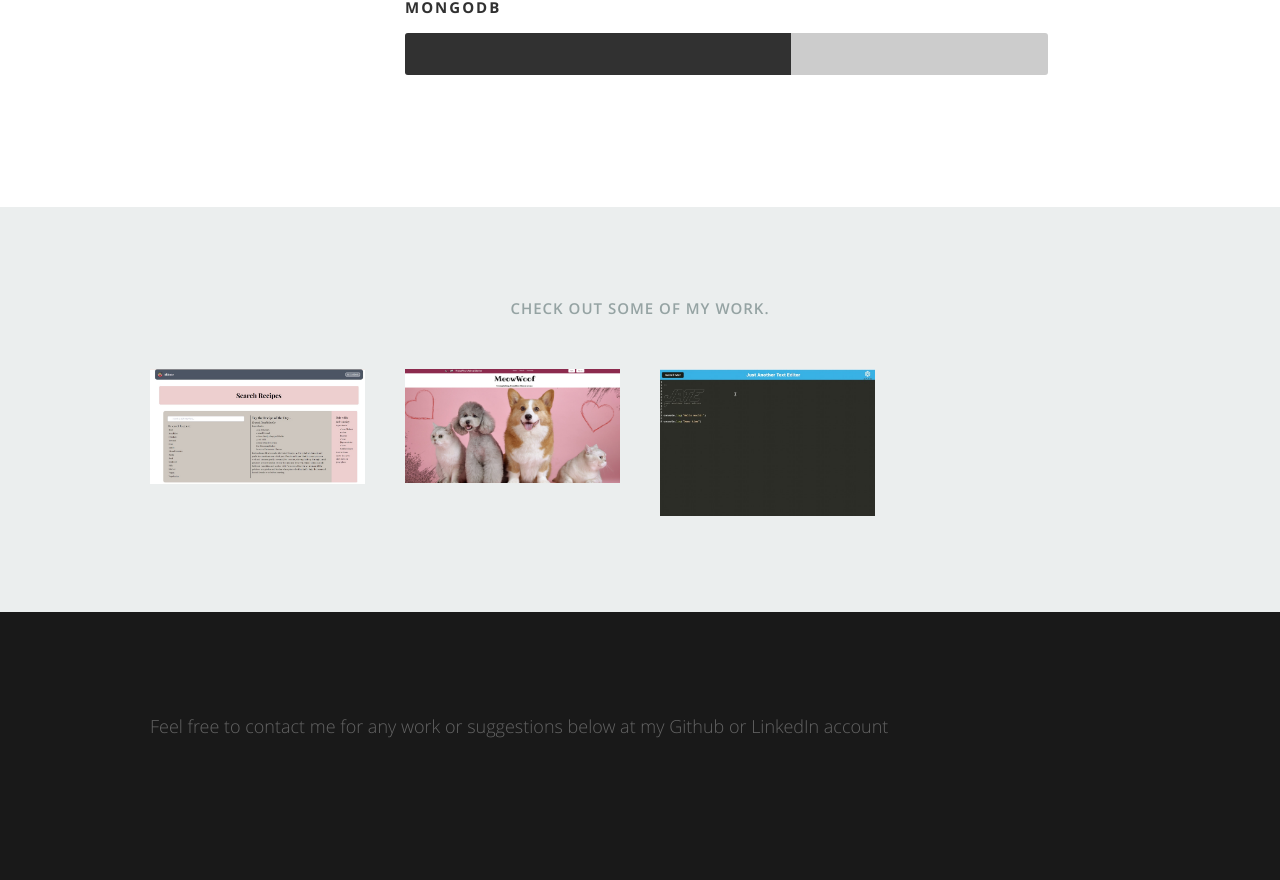
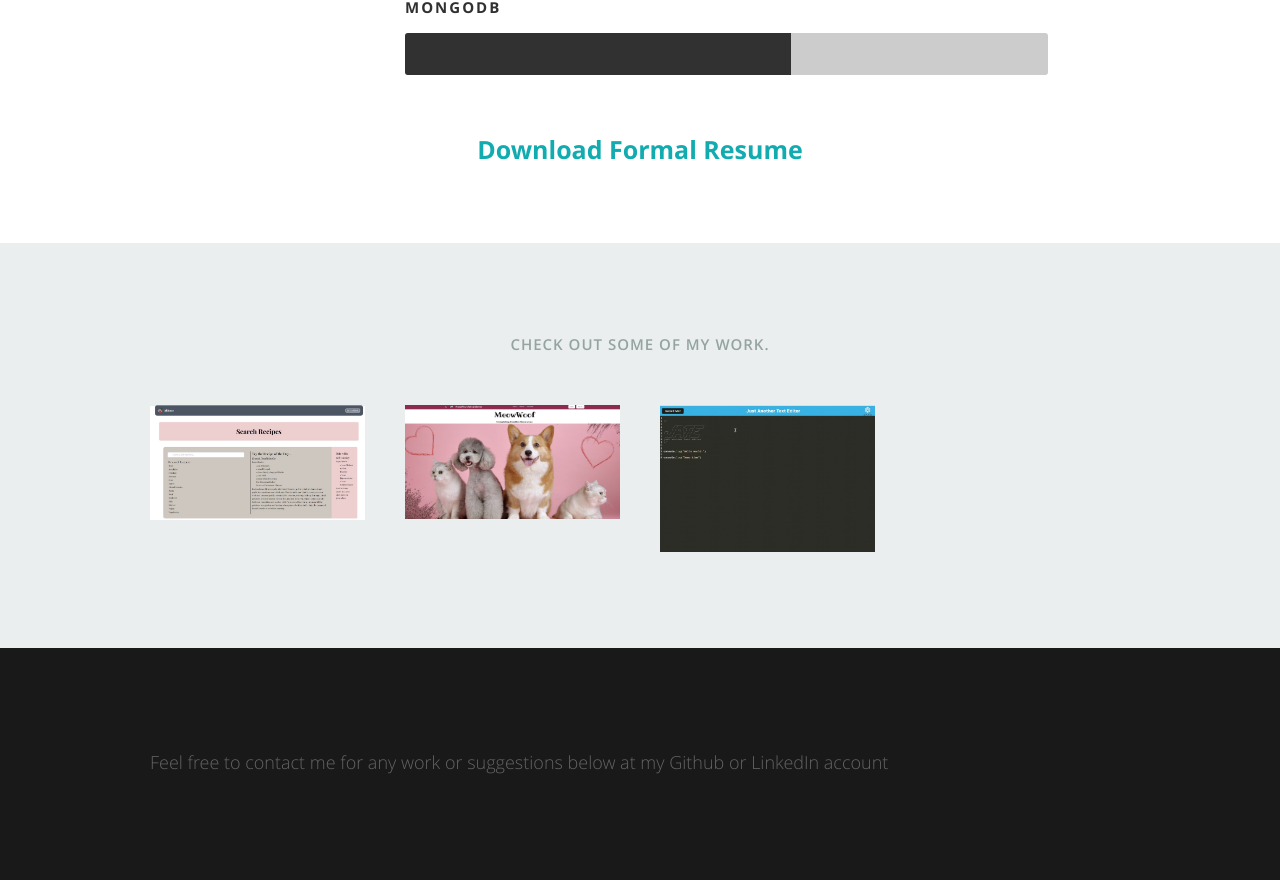
Before and after one commit to crhinesmith/crhinesmithPortfolio, a React (Create React App) app: page / in a window 1280 px wide. Shown: the part 2617-3497 px from the top of the page. Built offline with nearby package versions, Linux system fonts and the light colour scheme.

Commit message:
added feature to download resume

```diff
--- a/public/css/layout.css
+++ b/public/css/layout.css
@@ -256,6 +256,10 @@ ul#nav li.current a { color: #F06000; }
 }
 #resume h3 {
    font: 25px/30px 'opensans-bold', sans-serif;
+}
+#resume h4 {
+   font: 25px/30px 'opensans-bold', sans-serif;
+   text-align: center
 }
 
 #resume .header-col { padding-top: 9px; }
--- a/src/components/Resume.js
+++ b/src/components/Resume.js
@@ -1,4 +1,9 @@
 import React, { Component } from 'react';
+const handleClick = (item) => {
+  window.open(
+    `${item}`, "_blank", "noopener, noreferrer"
+  )
+}
 export default class Resume extends Component {
   render() {
     let resumeData = this.props.resumeData;
@@ -49,7 +54,7 @@ export default class Resume extends Component {
                         <span>&bull;</span> <em className="date">{item.MonthOfLeaving} {item.YearOfLeaving}</em></p>
 
                       <div>
-                        {item.Achievements.map(achievement => <div> {achievement}<br/> </div>)}
+                        {item.Achievements.map(achievement => <div> {achievement}<br /> </div>)}
                       </div>
                     </div>
 
@@ -92,7 +97,21 @@ export default class Resume extends Component {
           </div>
 
         </div>
+        <div>
+           {
+                resumeData.resume && resumeData.resume.map((item) => {
+                  return (
+                      <h4>
 
+                        <a onClick={() => handleClick(item.resumeurl)}
+                         > Download Formal Resume
+                        </a>
+                      </h4>
+
+                  )
+                })
+              }
+        </div>
       </section>
     );
   }
--- a/src/resumeData.js
+++ b/src/resumeData.js
@@ -54,6 +54,11 @@ let resumeData = {
 
   ],
   "skillsDescription": "Your skills here",
+  "resume": [{
+    "resumeurl": "images/Resume-calvin_rhinesmith.pdf"
+  }
+
+  ],
   "skills": [
     {
       "skillname": "HTML"
```
Also changed, not shown: 1 other file (tests, documents, lock files or other folders).
